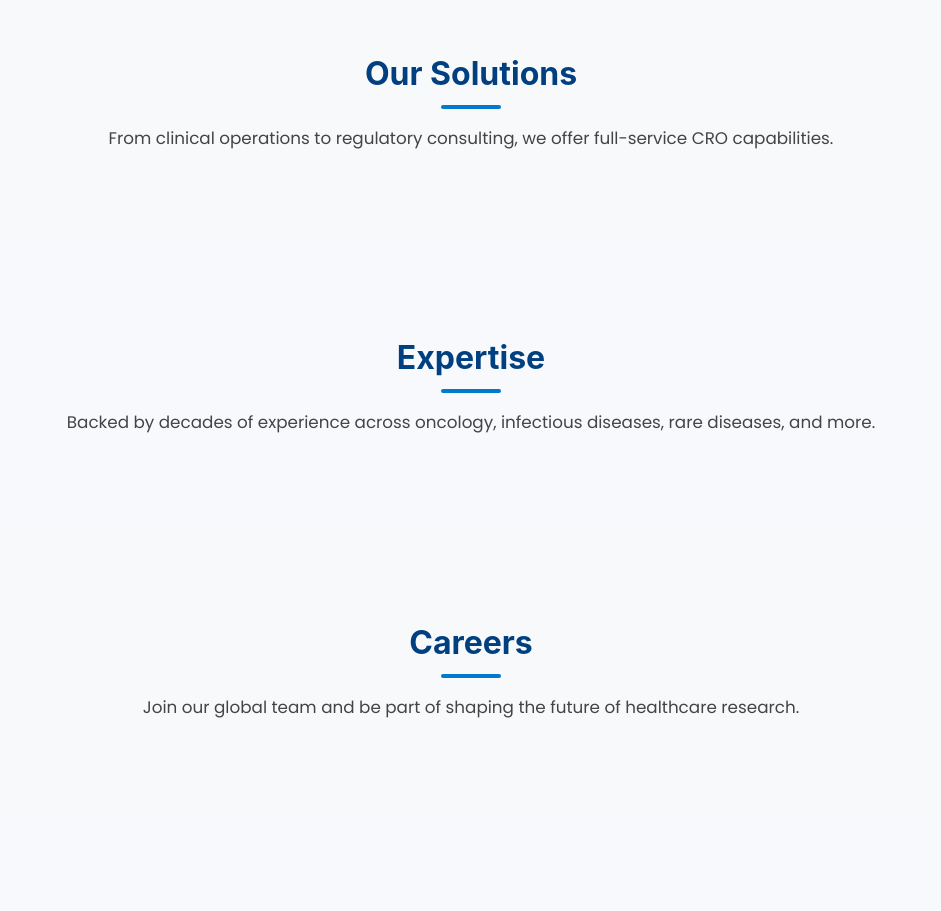
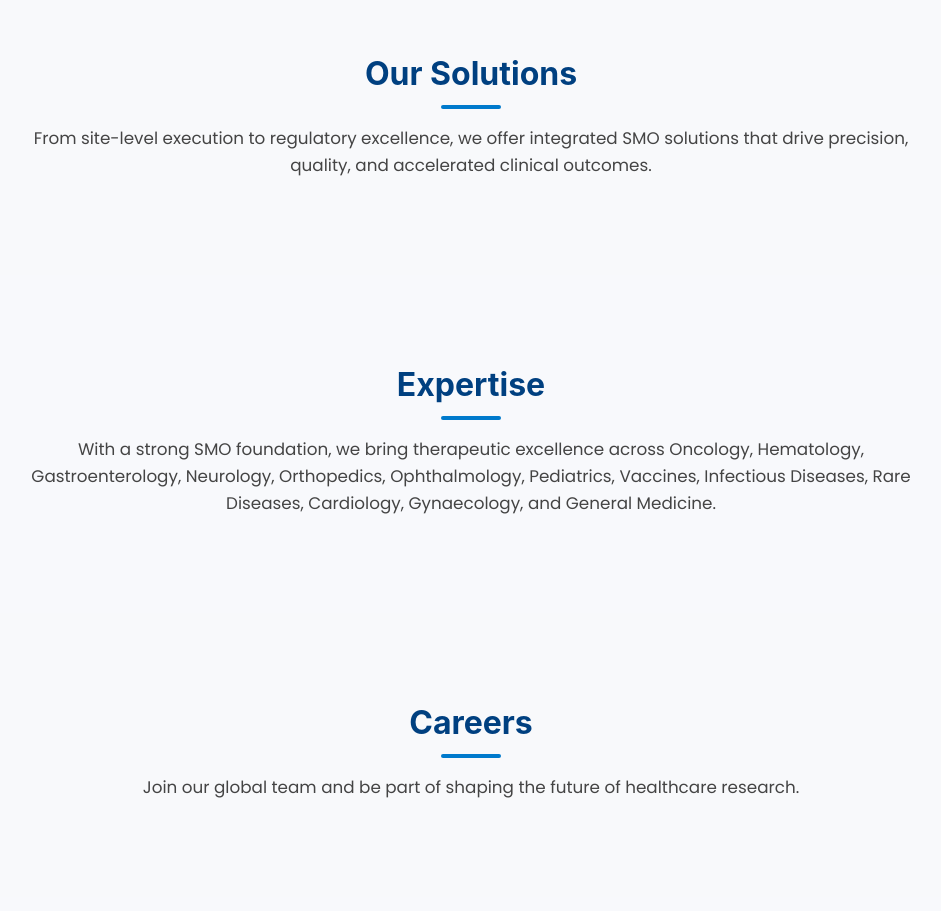
Before and after one commit to manna04/ACCELIEA, a React (Create React App) app: page / in a window 1280 px wide. Shown: the part 1160-2071 px from the top of the page, without its empty margins (169-1110 px from the left). Built offline with nearby package versions, Linux system fonts and the light colour scheme.

Commit message:
Update Index.jsx

```diff
--- a/src/Component/Index.jsx
+++ b/src/Component/Index.jsx
@@ -26,12 +26,12 @@ export default function Index() {
 
             <section id="solutions" className="section">
                 <h2>Our Solutions</h2>
-                <p>From clinical operations to regulatory consulting, we offer full-service CRO capabilities.</p>
+                <p>From site-level execution to regulatory excellence, we offer integrated SMO solutions that drive precision, quality, and accelerated clinical outcomes.</p>
             </section>
 
             <section id="expertise" className="section">
                 <h2>Expertise</h2>
-                <p>Backed by decades of experience across oncology, infectious diseases, rare diseases, and more.</p>
+                <p>With a strong SMO foundation, we bring therapeutic excellence across Oncology, Hematology, Gastroenterology, Neurology, Orthopedics, Ophthalmology, Pediatrics, Vaccines, Infectious Diseases, Rare Diseases, Cardiology, Gynaecology, and General Medicine.</p>
             </section>
 
             <section id="careers" className="section">
```
